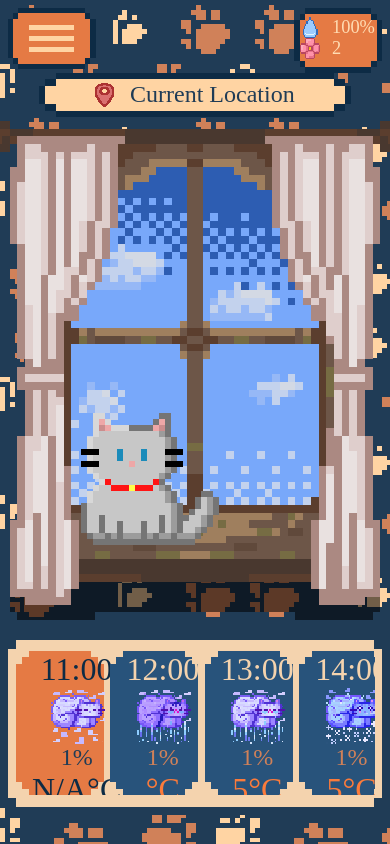
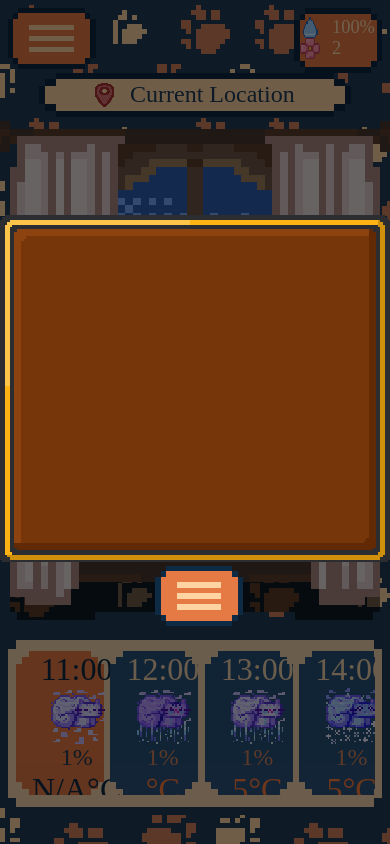
Before and after one commit to ZahraaAbdoolCarrim/Weather-App, a React (Create React App) app: page / in a window 390 px wide. Both pictures are taken after a click on the button 52 px from the left and 38 px from the top of the page. Built offline with nearby package versions, Linux system fonts and the light colour scheme; no server answers; a web font is replaced by a local one.

Commit message:
Implemented Menu Toggle

```diff
--- a/src/home.js
+++ b/src/home.js
@@ -48,34 +48,50 @@ function ForecastBlock({theme, selected, time, timeColour, cloud, precip, precip
   )
 }
 
-function Menu({theme}) {
-  let themes = ["Blue", "Purple"];
-  let themeNum = 0;
+function MenuButton({theme, menu, toggle}) {
+  // let themes = ["Blue", "Purple"];
+  // let themeNum = 0;
 
-  let themeTextMenu = require("./assets/Themes/" + theme + "/Menu.png")
+  let themeText = require("./assets/Themes/" + theme + "/Menu.png")
 
-  const [wallTheme, setTheme] = useState(themes[themeNum])
+  // const [wallTheme, setTheme] = useState(themes[themeNum])
 
-  const click = wallTheme => {
-    themeNum++;
-    if (themeNum >= (themes.length)) {
-      themeNum = 0;
-    }
-    console.log("num: " + themeNum)
-    console.log("length: " + (themes.length - 1))
-    setTheme(wallTheme);
-  }
-  useEffect(() => {
-    let themeTextWall = require("./assets/Themes/" + wallTheme + "/Wallpaper.png");
-    document.getElementsByClassName("App")[0].style.background = 'url(' + themeTextWall + ')';
-    document.getElementsByClassName("App")[0].style.backgroundSize= '15rem';
+  // const click = wallTheme => {
+  //   themeNum++;
+  //   if (themeNum >= (themes.length)) {
+  //     themeNum = 0;
+  //   }
+  //   console.log("num: " + themeNum)
+  //   console.log("length: " + (themes.length - 1))
+  //   setTheme(wallTheme);
+  // }
+  // useEffect(() => {
+  //   let themeTextWall = require("./assets/Themes/" + wallTheme + "/Wallpaper.png");
+  //   document.getElementsByClassName("App")[0].style.background = 'url(' + themeTextWall + ')';
+  //   document.getElementsByClassName("App")[0].style.backgroundSize= '15rem';
 
-  })
+  // })
+
+
   return (
-    <div className='menu pixel'>
-      <button id='menuButton' onClick={() => click(themes[themeNum])} style={{background: 'url(' + themeTextMenu + ') 100% / cover no-repeat'}}></button>
+    <div className='menuButton pixel'>
+      <button id='menuButton' onClick={toggle} style={{background: 'url(' + themeText + ') 100% / cover no-repeat'}}></button>
     </div>
   )
+}
+
+function Menu({theme, menu, toggle}) {
+  let themeText = require("./assets/Themes/" + theme + "/Menu.png")
+  return(
+    <div className='overlayContainer'>
+      <div className='menu pixel'>
+        <img src={require('./assets/Shop Back.png')}></img>
+        <button id='menuButton' onClick={toggle} style={{background: 'url(' + themeText + ') 100% / cover no-repeat'}}></button>
+      </div>
+    </div>
+
+  )
+
 }
 
 function Tab({theme, colour, humidity, pollen}) {
@@ -117,6 +133,13 @@ function Pet({pet, colour}) {
 
 export function Home() {
 
+  const [menu, toggleMenu] = useState(false)
+
+  const toggle = () => {
+    toggleMenu(menu => !menu);
+
+  }
+
   const [weatherData, setWeatherData] = useState(null);
 
     useEffect(() => {
@@ -149,9 +172,13 @@ export function Home() {
     imageRendering: 'pixelated',
     }}>
 
+
+
+
     <div className='container'>
+
         <div id='top'>
-        <Menu theme={"Blue"}/>
+        <MenuButton theme={"Blue"} menu={false} toggle={() => toggle()}/>
         <Tab theme={"Blue"} colour={"#FFDCB3"} humidity={"100%"} pollen={"2"}/>
         </div>
 
@@ -161,6 +188,8 @@ export function Home() {
         <ScrollableForcast theme={"Blue"} weatherData={weatherData}/>
     </div>
 
+    {menu && <Menu theme={"Blue"} menu={true} toggle={() => toggle()}/>}
+
     </div>
   );
 }
--- a/src/mobile.css
+++ b/src/mobile.css
@@ -49,19 +49,30 @@
         Menu Button Styles
     ***************************/
 
-    .menu {
-        margin-left: 0.5rem;
-        justify-self: start;
-    }
-
     #menuButton, .tab {
         width: 5.5rem;
         aspect-ratio: 16 / 11;
     }
 
     #menuButton {
+        margin-left: 0.5rem;
+        justify-self: start;
         border: none;
         cursor: pointer;
+    }
+
+    .menu {
+        width: 100vw;
+    }
+
+    .overlayContainer {
+        width: 100%;
+        height: 100%;
+        position: absolute;
+        top: 0;
+        display: flex;
+        align-items: center;
+        background-color: rgba(0, 0, 0, 0.562);
     }
 
     /**************************
```
Also changed, not shown: src/assets/Shop Back.png (added).
